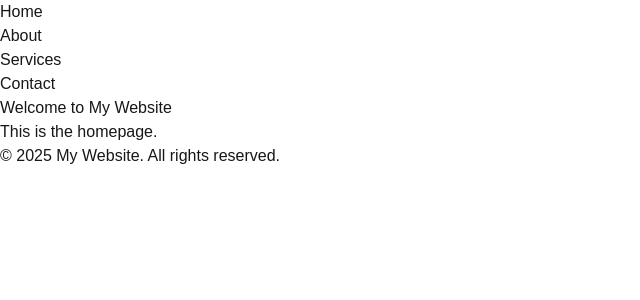
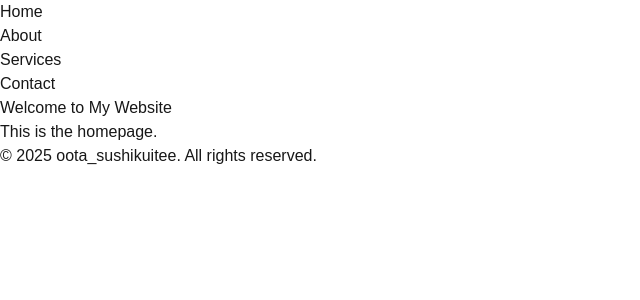
Before and after one commit to oota-sushikuitee/typescript-webapp-practice, a Next.js app: page / in a window 1280 px wide. Shown: the top 300 px of the page, without its empty margins (0-640 px from the left). Built offline with nearby package versions, Linux system fonts and the light colour scheme.

Commit message:
feat: add hooter hyperlink

```diff
--- a/src/components/Footer.tsx
+++ b/src/components/Footer.tsx
@@ -1,7 +1,7 @@
 export default function Footer() {
     return (
         <footer>
-            <p>© {new Date().getFullYear()} My Website. All rights reserved.</p>
+            <p>© {new Date().getFullYear()} <a href= "https://github.com/oota-sushikuitee">oota_sushikuitee</a>. All rights reserved.</p>
         </footer>
     );
 }
```
